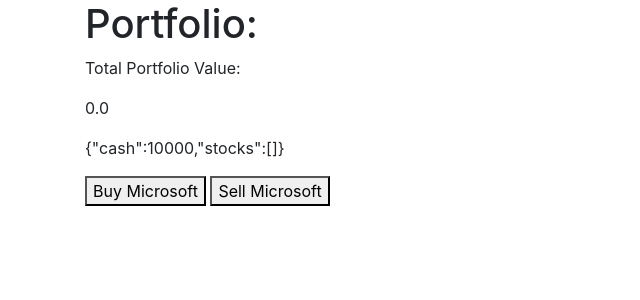
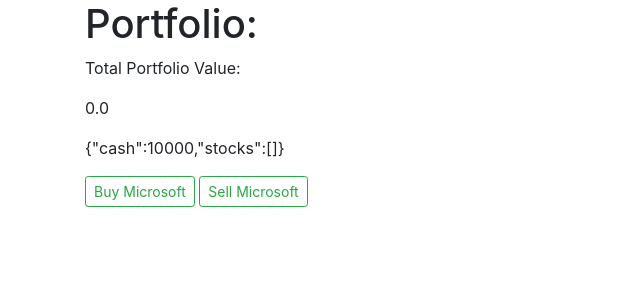
Before and after one commit to Gleeber/Stock-Simulator-Web-Game, a Flask app: page / in a window 1280 px wide. Shown: the part 56-356 px from the top of the page, without its empty margins (0-640 px from the left). Run offline with Flask 2, Linux system fonts and the light colour scheme; data that the repository does not hold is empty; some libraries are stand-ins or nearby versions.

Commit message:
Cosmetic changes to buttons, search results use Bootstrap list

```diff
--- a/stocksim/app.py
+++ b/stocksim/app.py
@@ -27,6 +27,6 @@
     def search(ticker):
         searchResults = searchStockData(ticker)
         print(json.dumps(searchResults, indent=1))
-        return render_template('search.html', searchResults=searchResults)
+        return render_template('search.html', searchResults=searchResults, ticker=ticker)
 
     return app
--- a/stocksim/templates/index.html
+++ b/stocksim/templates/index.html
@@ -6,8 +6,10 @@
     <p>Total Portfolio Value:</p>
     <p id='totalValue'></p>
     <p><span id='portfolio'>{{session['portfolio']}}</span></p>
-    <button onclick="buyStock('MSFT'); updateAllUserInfo();">Buy Microsoft</button>
-    <button onclick="sellStock('MSFT'); updateAllUserInfo();">Sell Microsoft</button>
+    <button class="btn btn-outline-success btn-sm"
+        onclick="buyStock('MSFT'); updateAllUserInfo();">Buy Microsoft</button>
+    <button class="btn btn-outline-success btn-sm"
+        onclick="sellStock('MSFT'); updateAllUserInfo();">Sell Microsoft</button>
 </div>
 <script type='text/javascript' src='{{url_for("static", filename="index.js")}}'></script>
 <script type='text/javascript' src='{{url_for("static", filename="tradeStocks.js")}}'></script>
--- a/stocksim/templates/search.html
+++ b/stocksim/templates/search.html
@@ -3,7 +3,7 @@
 {% macro stockPanel(searchResult) %}
     {% set tickerName = searchResult['1. symbol'] %}
     <div class="row">
-        <li>
+        <li class="list-group-item">
         <h4>{{searchResult['2. name']}} -
         <a href="/stock/{{searchResult['1. symbol']}}"">
             ${{tickerName}}</a>
@@ -17,7 +17,8 @@
 {% endmacro %}
 {% block body %}
 <div class = "container">
-    <ul>
+    <h2>Search results for: "{{ticker}}"</h2>
+    <ul class="list-group">
         {% for result in searchResults['bestMatches'] %}
         {{stockPanel(result)}}
         {% endfor %}
--- a/stocksim/templates/stockSummary.html
+++ b/stocksim/templates/stockSummary.html
@@ -8,6 +8,12 @@
 <div class='container'>
     <h1 id='tickerHeader'>{{tickerSymbol}}</h1>
     <p id='stockSummary'><p>
+    <button class="btn btn-outline-success btn-sm"
+        onclick="buyStock('{{tickerSymbol}}'); updateAllUserInfo();">
+        Buy ${{tickerSymbol}}</button>
+    <button class="btn btn-outline-success btn-sm"
+        onclick="sellStock('{{tickerSymbol}}'); updateAllUserInfo();">
+        Sell ${{tickerSymbol}}</button>
     <canvas id='priceHistoryGraph' height="100" width="200"></canvas>
     <script src="https://cdnjs.cloudflare.com/ajax/libs/Chart.js/2.8.0/Chart.bundle.js"></script>
     <script src='{{url_for("static", filename="stockSummary.js")}}'></script>
```
Also changed, not shown: stocksim/static/stockSummary.js (+10 -2 lines).
